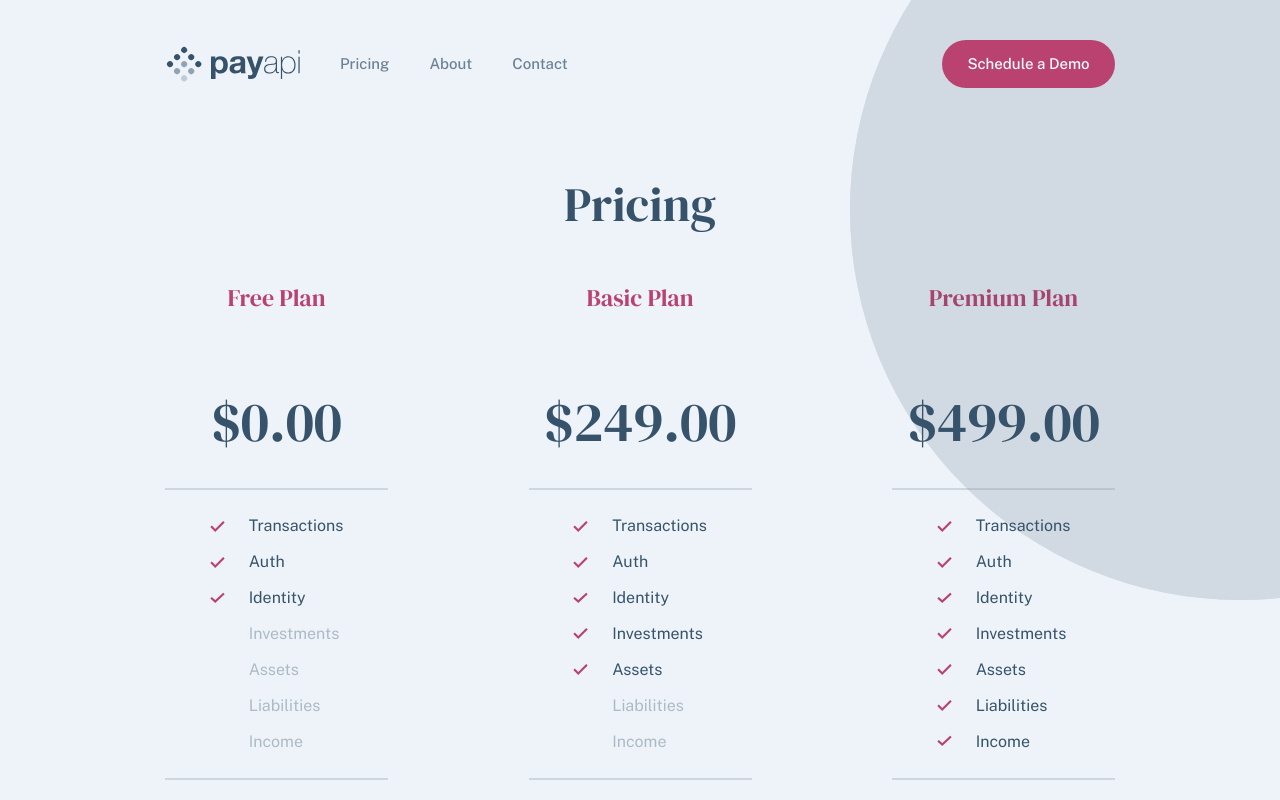
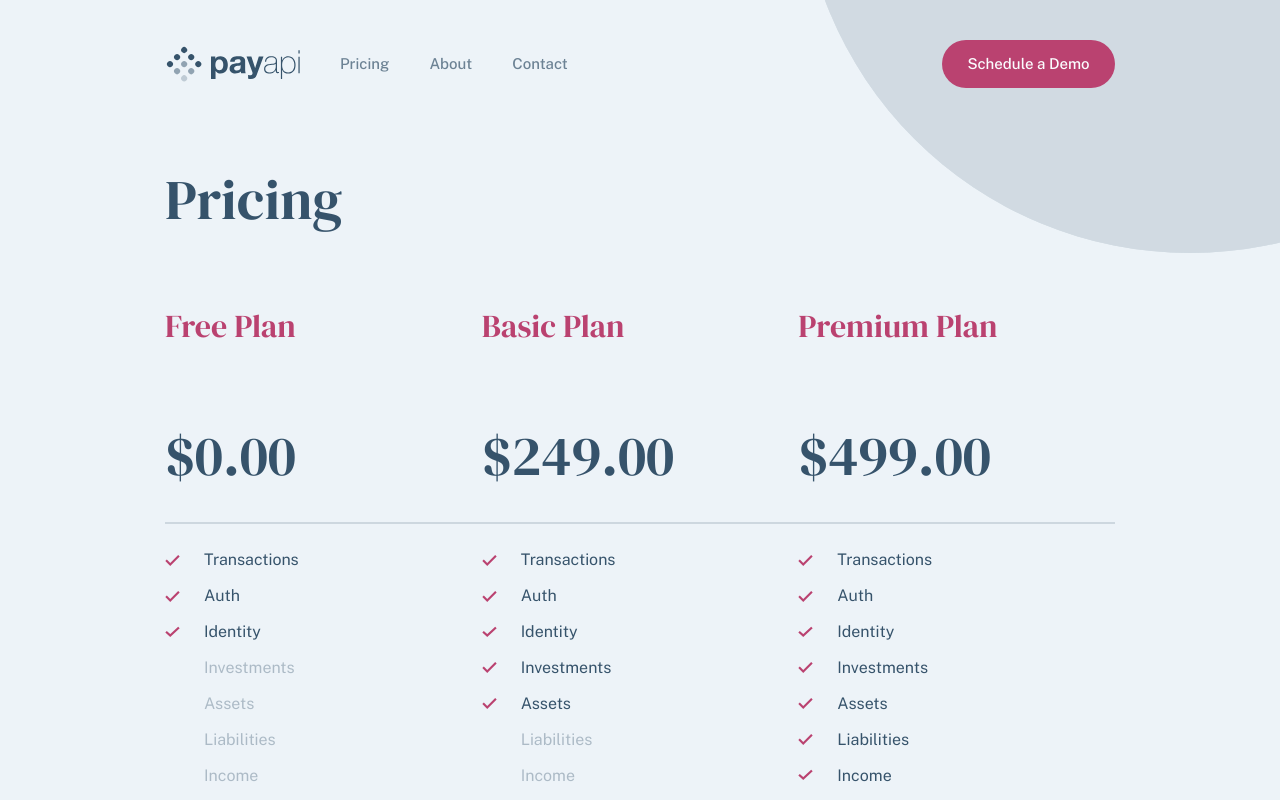
Before and after one commit to alvaro-frontend-mentor-projects/payapi-multi-page-website, a React (Create React App) app: page /#/Pricing in a window 1280 px wide. Shown: the top 800 px of the page. Built offline with nearby package versions, Linux system fonts and the light colour scheme.

Commit message:
pricing desktop view complete

```diff
--- a/src/pages/pricing.jsx
+++ b/src/pages/pricing.jsx
@@ -14,16 +14,16 @@ const Pricing = () => {
   return (
     <>
     {/* Title */}
-    <h1 className='text-[32px] md:text-[48px] text-fmSanJuanBlue font-SerifDisplay text-center mt-[40px] md:mt-[80px] '>
+    <h1 className='text-[32px] md:text-[48px] lg:text-[56px] text-fmSanJuanBlue font-SerifDisplay text-center lg:text-left mt-[40px] md:mt-[80px] lg:mt-[70px] lg:mb-[20px] '>
       Pricing
     </h1>
-          <img className=' absolute max-w-[1500px] w-[780px] md:w-[1000px] right-[-470px] top-[-650px] md:right-[-700px] md:top-[-700px] lg:w-[780px] lg:left-[850px] lg:top-[-180px] z-0' src={bgCircle} alt="" />
+          <img className=' absolute max-w-[1500px] w-[780px] md:w-[1000px] right-[-470px] top-[-650px] md:right-[-700px] md:top-[-700px] lg:w-[780px] lg:left-[800px] lg:top-[-527px] z-0' src={bgCircle} alt="" />
 
     <div className='flex flex-col md:flex-row  md:justify-between  md:gap-0 '>
       {/* Free Plan */}
-      <div className='flex flex-col items-center md:w-[223px] gap-6'>
+      <div className='flex flex-col items-center lg:items-start md:w-[223px] lg:w-[350px] gap-6'>
         {/* plan */}
-        <h3 className='text-[24px] text-fmDarkPink font-SerifDisplay text-center mt-[40px] mb-[40px]'>
+        <h3 className='text-[24px] lg:text-[32px] text-fmDarkPink font-SerifDisplay text-center mt-[40px] mb-[40px]'>
           Free Plan
         </h3>
         {/* price */}
@@ -58,9 +58,9 @@ const Pricing = () => {
       </div>
 
       {/* Basic Plan */}
-      <div className='flex flex-col items-center  md:w-[223px] gap-6'>
+      <div className='flex flex-col items-center lg:items-start md:w-[223px] lg:w-[350px] gap-6'>
         {/* plan */}
-        <h3 className='text-[24px] text-fmDarkPink font-SerifDisplay text-center mt-[40px] mb-[40px]'>
+        <h3 className='text-[24px] lg:text-[32px] text-fmDarkPink font-SerifDisplay text-center mt-[40px] mb-[40px]'>
           Basic Plan
         </h3>
         {/* price */}
@@ -97,9 +97,9 @@ const Pricing = () => {
       </div>
 
       {/* Premium Plan */}
-      <div className='flex flex-col items-center  md:w-[223px] gap-6'>
+      <div className='flex flex-col items-center lg:items-start md:w-[223px] lg:w-[350px] gap-6'>
         {/* plan */}
-        <h3 className='text-[24px] text-fmDarkPink font-SerifDisplay text-center mt-[40px] mb-[40px]'>
+        <h3 className='text-[24px] lg:text-[32px] text-fmDarkPink font-SerifDisplay text-center mt-[40px] mb-[40px]'>
           Premium Plan
         </h3>
         {/* price */}
@@ -139,7 +139,7 @@ const Pricing = () => {
     </div>
 
     {/* Call to action */}
-    <div className='flex flex-col items-center gap-6 mt-[80px] mb-[80px]'>
+    <div className='flex flex-col lg:flex-row lg:justify-between items-center gap-6 mt-[80px] mb-[80px]'>
       <h1 className='text-[32px] md:text-[48px] font-SerifDisplay text-fmSanJuanBlue'>
           Ready to start?
       </h1>
```
